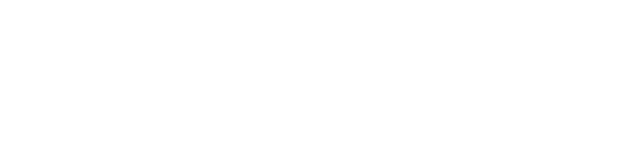
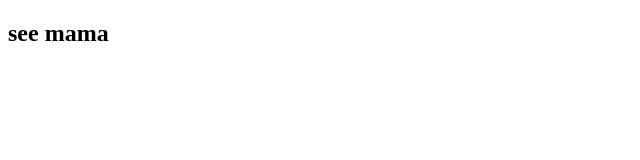
Before and after one commit to tutulportal/dashboard-menu-02, a plain HTML site: page index.html in a window 1280 px wide. Shown: the whole page, without its empty margins (0-640 px from the left). Drawn offline with Linux system fonts and the light colour scheme.

Commit message:
Update index.html

```diff
--- a/index.html
+++ b/index.html
@@ -10,7 +10,7 @@
 </head>
 <body>
 
-
+    <h2>see mama</h2>
 
     <script src="script.js"></script>
 </body>
```
